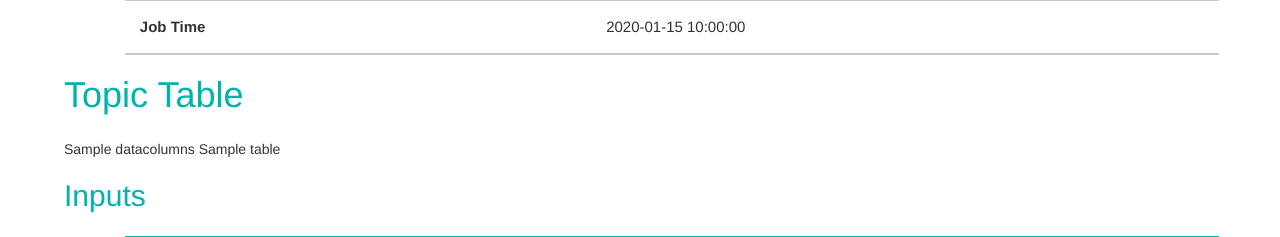
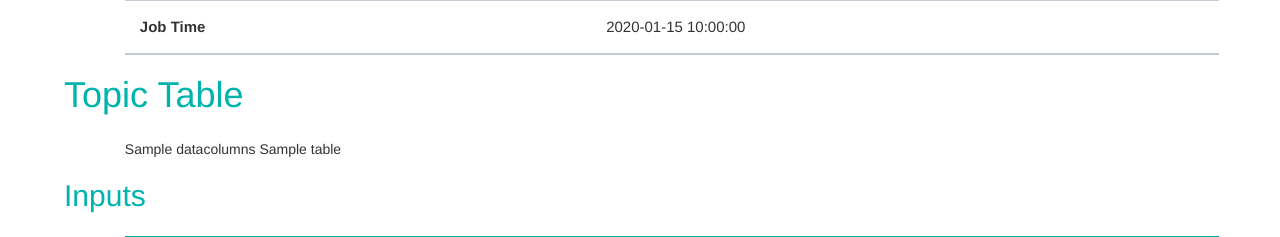
Before and after one commit to chip-aws/HSLAutomationToolsforBibliographicData, a Flask app: template app/templates/cluster_result.html in a window 1280 px wide; the page is wider, and only the part inside the window is pictured. Shown: the part 150-387 px from the top of that part. Run offline with Flask 2, Linux system fonts and the light colour scheme; the template is opened without the code that fills it: values that come from a table or form of the project are taken from there, most other values are stand-ins (such as "Sample title", 1, 10 or a date in 2020); some libraries are stand-ins or nearby versions.

Commit message:
Add files via upload

```diff
--- a/app/static/css/analysis.css
+++ b/app/static/css/analysis.css
@@ -40,6 +40,7 @@ h1, h2 {
    	.review td {
     	text-align: center;
     	padding-right: 40%;
+    	white-space: nowrap;
   	}
   	.review th{
      	padding: 15px;
@@ -74,3 +75,7 @@ h1, h2 {
 	   text-overflow: ellipsis;
 	   white-space: nowrap;
 	}
+	.topic_tbl {
+	    margin-left: 5%;
+	    width: 110%;
+	}
```
